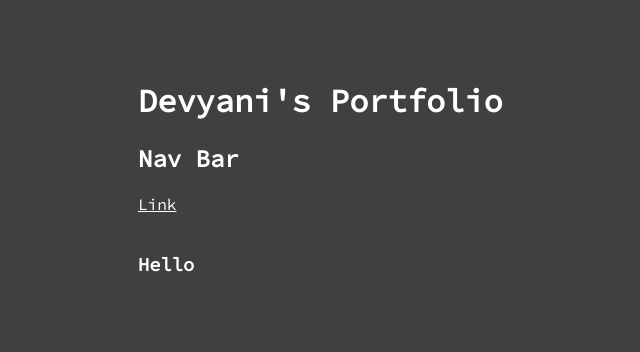
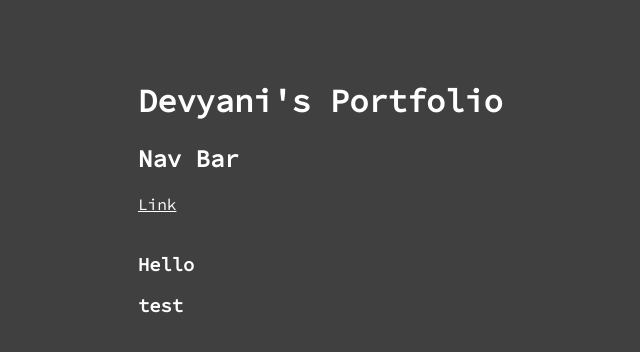
Before and after one commit to devyanibarde/devyanibarde.github.io, a React (Create React App) app in the folder portfolio/: page / in a window 1280 px wide. Shown: the top 352 px of the page, without its empty margins (202-842 px from the left). Built offline with nearby package versions, Linux system fonts and the light colour scheme.

Commit message:
Add test tag

```diff
--- a/portfolio/src/App.js
+++ b/portfolio/src/App.js
@@ -10,6 +10,7 @@ function App() {
         <NavBar />
         <br/>
         <h3>{ title }</h3>
+        <h3> test </h3>
       </p>
     </div>
   );
```
